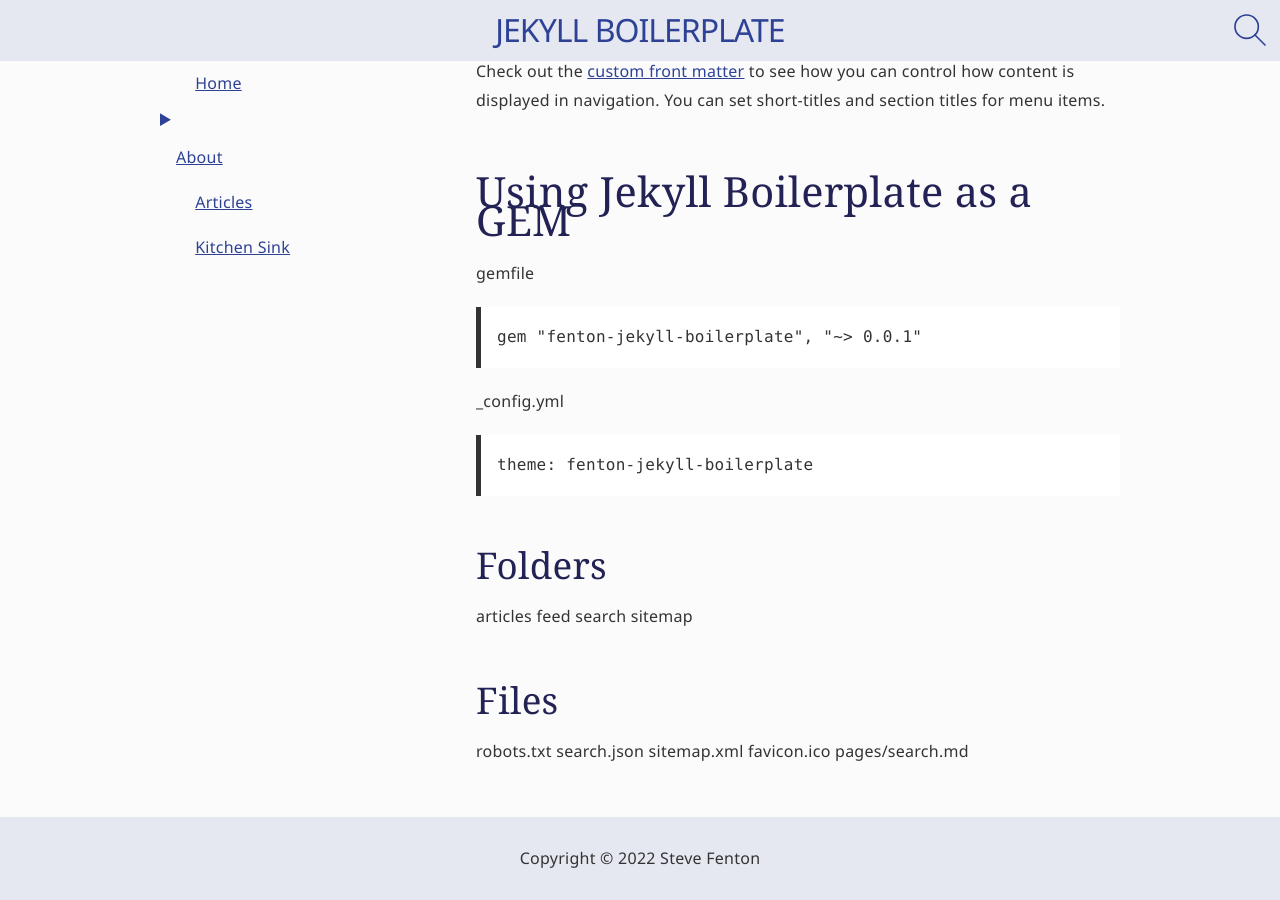
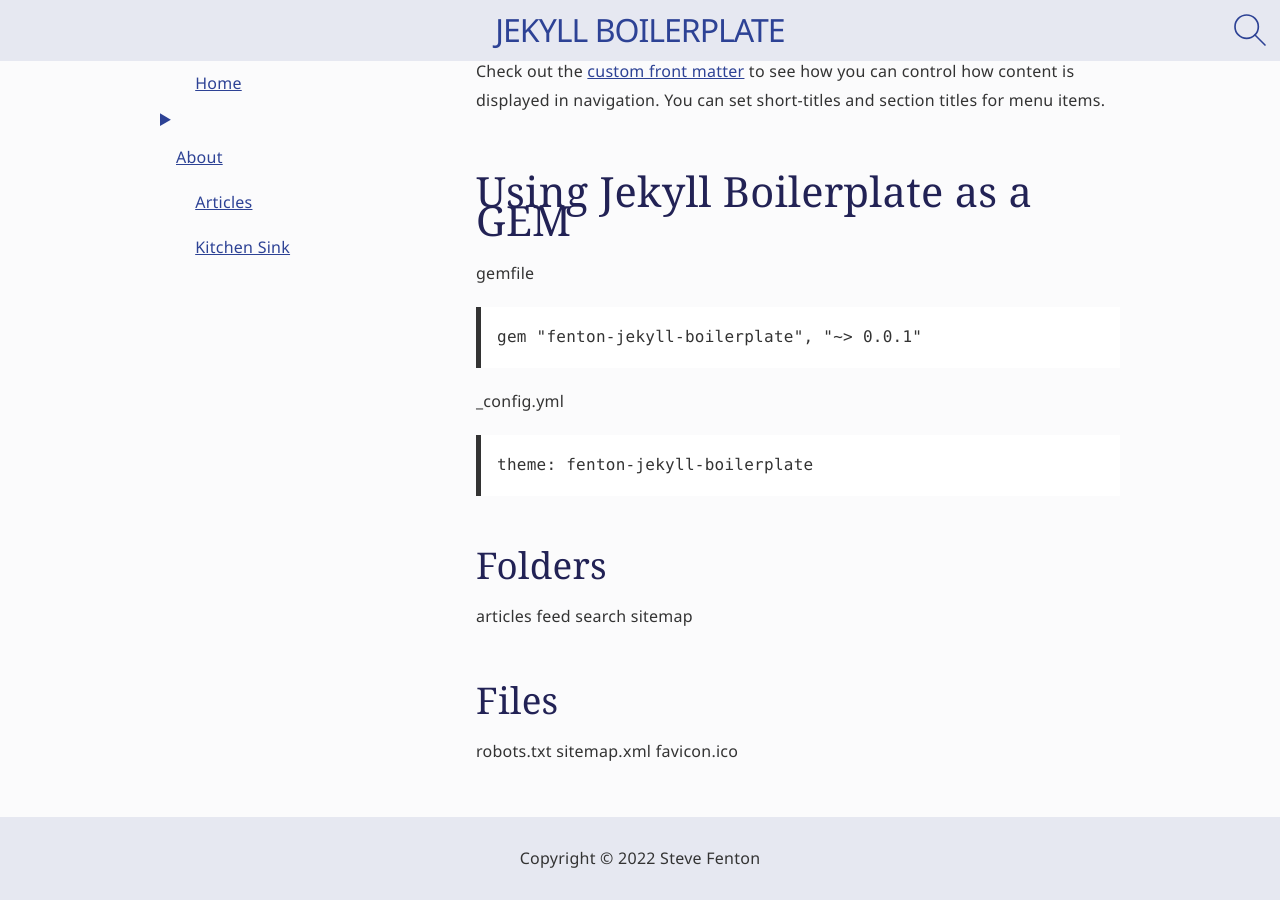
Before and after one commit to Steve-Fenton/jekyll-boilerplate, a Jekyll site: the page built from _pages/about/getting-started.md, in a window 1280 px wide and 900 px high, scrolled down 1024 px. Built offline with Jekyll 4.4.1, drawn with Linux system fonts in a browser that asks for light colours.

Commit message:
Shifting files to make set up simpler.

```diff
--- a/_pages/about/getting-started.md
+++ b/_pages/about/getting-started.md
@@ -58,7 +58,5 @@
 ### Files
 
 robots.txt
-search.json
 sitemap.xml
 favicon.ico
-pages/search.md
--- a/search.json
+++ b/search/search.json
@@ -1,5 +1,6 @@
 ---
 layout: null
+permalink: /search.json
 ---
 {%- assign pages = site.pages | where: 'nav-search', 'true' %}
 {%- assign posts = site.posts | where: 'nav-search', 'true' %}
```
Also changed, not shown: fenton-jekyll-boilerplate.gemspec.
